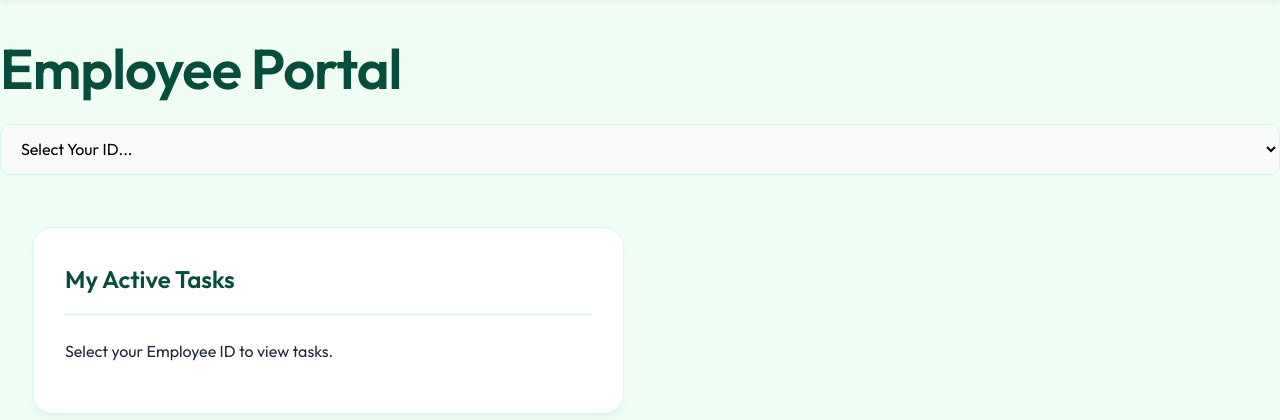
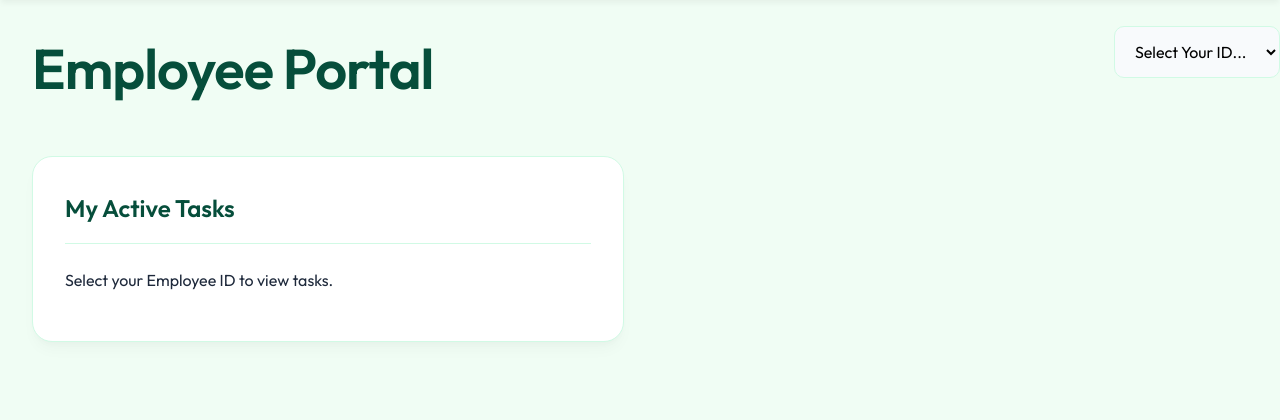
Before and after one commit to snehas82523/e-waste-disposal-system, a Flask app: page /employee in a window 1280 px wide. Shown: the part 71-491 px from the top of the page. Run offline with Flask 3, Linux system fonts and the light colour scheme; data that the repository does not hold is empty.

Commit message:
UI fixing

```diff
--- a/templates/admin.html
+++ b/templates/admin.html
@@ -3,7 +3,7 @@
 {% block content %}
 <div class="admin-dashboard">
     <div class="header-section" style="display: flex; justify-content: space-between; align-items: center;">
-        <h1>Admin Dashboard</h1>
+        <h1 style="padding-left: 2rem;">Admin Dashboard</h1>
         <a href="{{ url_for('admin_logout') }}" class="btn-sm btn-outline"
             style="text-decoration: none; color: white; background-color: #dc3545; border-color: #dc3545; margin-right: 20px;">Logout</a>
     </div>
--- a/templates/employee_portal.html
+++ b/templates/employee_portal.html
@@ -2,8 +2,8 @@
 
 {% block content %}
 <div class="employee-dashboard">
-    <div class="header-section">
-        <h1>Employee Portal</h1>
+    <div class="header-section" style="display: flex; justify-content: space-between; align-items: center;">
+        <h1 style="padding-left: 2rem;">Employee Portal</h1>
         <div class="employee-controls">
             <select id="employee-select-portal">
                 <option value="">Select Your ID...</option>
```
